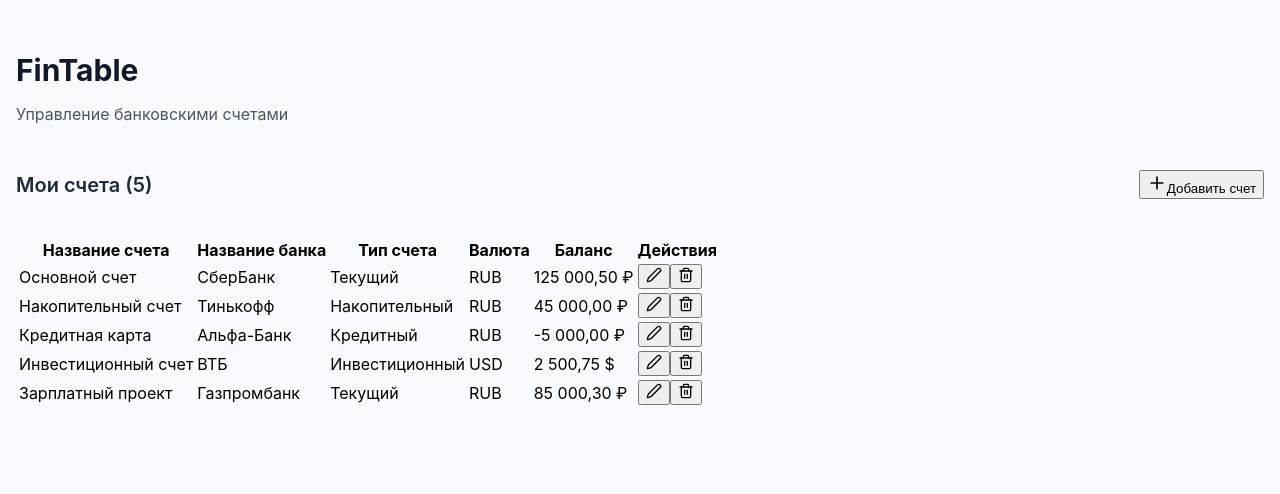
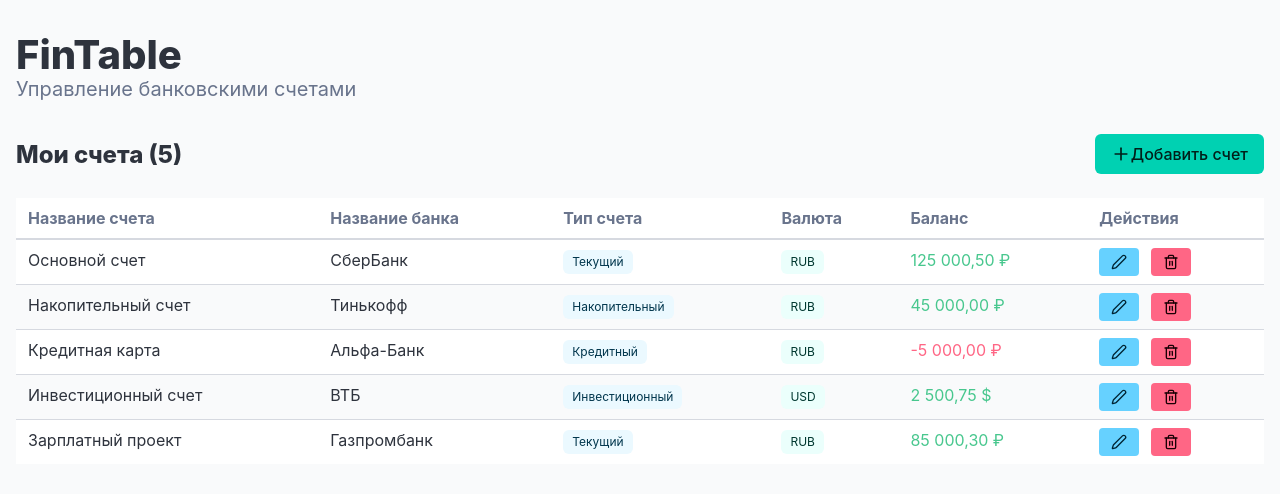
Before and after one commit to buharov-alexander/FinTable, a React (Create React App) app: page / in a window 1280 px wide. Shown: the top 494 px of the page. Built offline with nearby package versions, Linux system fonts and the light colour scheme.

Commit message:
update css

```diff
--- a/package.json
+++ b/package.json
@@ -14,6 +14,7 @@
     "@types/node": "^16.18.126",
     "@types/react": "^19.2.14",
     "@types/react-dom": "^19.2.3",
+    "bulma": "^1.0.4",
     "lucide-react": "^0.575.0",
     "react": "^19.2.4",
     "react-dom": "^19.2.4",
--- a/src/App.tsx
+++ b/src/App.tsx
@@ -4,88 +4,9 @@ import { ReactQueryDevtools } from '@tanstack/react-query-devtools';
 import AccountTable from './components/AccountTable';
 import AddAccountForm from './components/AddAccountForm';
 import { useAccounts } from './hooks/useAccounts';
+import 'bulma/css/bulma.min.css';
 
 const queryClient = new QueryClient();
-
-const containerStyle: React.CSSProperties = {
-  minHeight: '100vh',
-  backgroundColor: '#f9fafb',
-  padding: '2rem 1rem',
-};
-
-const contentStyle: React.CSSProperties = {
-  maxWidth: '1280px',
-  margin: '0 auto',
-};
-
-const headerStyle: React.CSSProperties = {
-  marginBottom: '2rem',
-};
-
-const titleStyle: React.CSSProperties = {
-  fontSize: '1.875rem',
-  fontWeight: '700',
-  color: '#111827',
-  marginBottom: '0.5rem',
-};
-
-const subtitleStyle: React.CSSProperties = {
-  color: '#4b5563',
-};
-
-const bodyStyle: React.CSSProperties = {
-  marginTop: '1.5rem',
-};
-
-const accountsHeaderStyle: React.CSSProperties = {
-  display: 'flex',
-  justifyContent: 'space-between',
-  alignItems: 'center',
-  marginBottom: '1.5rem',
-};
-
-const accountsTitleStyle: React.CSSProperties = {
-  fontSize: '1.25rem',
-  fontWeight: '600',
-  color: '#1f2937',
-};
-
-const noAccountsStyle: React.CSSProperties = {
-  backgroundColor: '#ffffff',
-  padding: '2rem',
-  borderRadius: '0.5rem',
-  border: '1px solid #e5e7eb',
-  textAlign: 'center',
-};
-
-const noAccountsTextStyle: React.CSSProperties = {
-  color: '#6b7280',
-  marginBottom: '1rem',
-};
-
-const noAccountsSubtextStyle: React.CSSProperties = {
-  color: '#9ca3af',
-  fontSize: '0.875rem',
-};
-
-const errorContainerStyle: React.CSSProperties = {
-  minHeight: '100vh',
-  backgroundColor: '#f9fafb',
-  display: 'flex',
-  alignItems: 'center',
-  justifyContent: 'center',
-};
-
-const errorStyle: React.CSSProperties = {
-  color: '#dc2626',
-  textAlign: 'center',
-};
-
-const errorTitleStyle: React.CSSProperties = {
-  fontSize: '1.25rem',
-  fontWeight: '600',
-  marginBottom: '0.5rem',
-};
 
 function AppContent() {
   const {
@@ -102,38 +23,44 @@ function AppContent() {
 
   if (error) {
     return (
-      <div style={errorContainerStyle}>
-        <div style={errorStyle}>
-          <h2 style={errorTitleStyle}>Ошибка загрузки данных</h2>
-          <p>Не удалось загрузить информацию о счетах. Попробуйте обновить страницу.</p>
+      <div className="hero is-fullheight is-light">
+        <div className="hero-body">
+          <div className="container has-text-centered">
+            <h2 className="title is-4 has-text-danger">Ошибка загрузки данных</h2>
+            <p className="subtitle">Не удалось загрузить информацию о счетах. Попробуйте обновить страницу.</p>
+          </div>
         </div>
       </div>
     );
   }
 
   return (
-    <div style={containerStyle}>
-      <div style={contentStyle}>
-        <div style={headerStyle}>
-          <h1 style={titleStyle}>FinTable</h1>
-          <p style={subtitleStyle}>Управление банковскими счетами</p>
-        </div>
+    <div className="container is-fluid" style={{ padding: '2rem 1rem' }}>
+      <div className="container" style={{ maxWidth: '1280px', margin: '0 auto' }}>
+        <section className="section" style={{ padding: '0 0 2rem 0' }}>
+          <h1 className="title is-2">FinTable</h1>
+          <p className="subtitle has-text-grey">Управление банковскими счетами</p>
+        </section>
 
-        <div style={bodyStyle}>
-          <div style={accountsHeaderStyle}>
-            <h2 style={accountsTitleStyle}>
+        <section className="section" style={{ padding: '0' }}>
+          <div className="level" style={{ marginBottom: '1.5rem' }}>
+            <div className="level-left">
+              <h2 className="title is-4">
                 Мои счета ({accounts.length})
               </h2>
+            </div>
+            <div className="level-right">
               <AddAccountForm
                 onAddAccount={createAccount}
                 isLoading={isCreating}
               />
             </div>
+          </div>
 
           {accounts.length === 0 && !isLoading ? (
-            <div style={noAccountsStyle}>
-              <p style={noAccountsTextStyle}>У вас пока нет счетов</p>
-              <p style={noAccountsSubtextStyle}>Добавьте первый счет, чтобы начать отслеживать финансы</p>
+            <div className="box has-text-centered">
+              <p className="has-text-grey" style={{ marginBottom: '1rem' }}>У вас пока нет счетов</p>
+              <p className="has-text-grey-light is-size-7">Добавьте первый счет, чтобы начать отслеживать финансы</p>
             </div>
           ) : (
             <AccountTable
@@ -143,7 +70,7 @@ function AppContent() {
               isLoading={isLoading || isUpdating || isDeleting}
             />
           )}
-        </div>
+        </section>
       </div>
     </div>
   );
--- a/src/components/AccountTable.tsx
+++ b/src/components/AccountTable.tsx
@@ -59,7 +59,7 @@ const AccountTable: React.FC<AccountTableProps> = ({
             type="text"
             value={editingData.name || ''}
             onChange={(e) => setEditingData({ ...editingData, name: e.target.value })}
-            className="w-full px-2 py-1 border rounded"
+            className="input is-small"
           />
         ) : (
           row.getValue('name')
@@ -76,7 +76,7 @@ const AccountTable: React.FC<AccountTableProps> = ({
             type="text"
             value={editingData.bank || ''}
             onChange={(e) => setEditingData({ ...editingData, bank: e.target.value })}
-            className="w-full px-2 py-1 border rounded"
+            className="input is-small"
           />
         ) : (
           row.getValue('bank')
@@ -99,7 +99,7 @@ const AccountTable: React.FC<AccountTableProps> = ({
           <select
             value={editingData.type || ''}
             onChange={(e) => setEditingData({ ...editingData, type: e.target.value as Account['type'] })}
-            className="w-full px-2 py-1 border rounded"
+            className="select is-small"
           >
             <option value="checking">Текущий</option>
             <option value="savings">Накопительный</option>
@@ -107,7 +107,9 @@ const AccountTable: React.FC<AccountTableProps> = ({
             <option value="investment">Инвестиционный</option>
           </select>
         ) : (
-          typeLabels[row.original.type as keyof typeof typeLabels]
+          <span className="tag is-info is-light">
+            {typeLabels[row.original.type as keyof typeof typeLabels]}
+          </span>
         );
       },
     },
@@ -120,14 +122,16 @@ const AccountTable: React.FC<AccountTableProps> = ({
           <select
             value={editingData.currency || ''}
             onChange={(e) => setEditingData({ ...editingData, currency: e.target.value })}
-            className="w-full px-2 py-1 border rounded"
+            className="select is-small"
           >
             <option value="RUB">RUB</option>
             <option value="USD">USD</option>
             <option value="EUR">EUR</option>
           </select>
         ) : (
-          row.getValue('currency')
+          <span className="tag is-primary is-light">
+            {row.getValue('currency')}
+          </span>
         );
       },
     },
@@ -148,10 +152,10 @@ const AccountTable: React.FC<AccountTableProps> = ({
             step="0.01"
             value={editingData.balance || ''}
             onChange={(e) => setEditingData({ ...editingData, balance: parseFloat(e.target.value) || 0 })}
-            className="w-full px-2 py-1 border rounded"
+            className="input is-small"
           />
         ) : (
-          <span className={balance < 0 ? 'text-red-600' : 'text-green-600'}>
+          <span className={balance < 0 ? 'has-text-danger' : 'has-text-success'}>
             {formattedBalance}
           </span>
         );
@@ -164,19 +168,19 @@ const AccountTable: React.FC<AccountTableProps> = ({
         const isEditing = editingId === row.original.id;
 
         return (
-          <div className="flex space-x-2">
+          <div className="buttons are-small">
             {isEditing ? (
               <>
                 <button
                   onClick={handleSave}
-                  className="p-1 text-green-600 hover:bg-green-50 rounded"
+                  className="button is-success is-small"
                   title="Сохранить"
                 >
                   <Save size={16} />
                 </button>
                 <button
                   onClick={handleCancel}
-                  className="p-1 text-gray-600 hover:bg-gray-50 rounded"
+                  className="button is-light is-small"
                   title="Отмена"
                 >
                   <X size={16} />
@@ -186,14 +190,14 @@ const AccountTable: React.FC<AccountTableProps> = ({
               <>
                 <button
                   onClick={() => handleEdit(row.original)}
-                  className="p-1 text-blue-600 hover:bg-blue-50 rounded"
+                  className="button is-info is-small"
                   title="Редактировать"
                 >
                   <Edit2 size={16} />
                 </button>
                 <button
                   onClick={() => handleDelete(row.original.id)}
-                  className="p-1 text-red-600 hover:bg-red-50 rounded"
+                  className="button is-danger is-small"
                   title="Удалить"
                 >
                   <Trash2 size={16} />
@@ -214,23 +218,21 @@ const AccountTable: React.FC<AccountTableProps> = ({
 
   if (isLoading) {
     return (
-      <div className="flex justify-center items-center h-64">
-        <div className="text-gray-500">Загрузка...</div>
+      <div className="has-text-centered py-6">
+        <div className="loader"></div>
+        <p className="has-text-grey mt-4">Загрузка...</p>
       </div>
     );
   }
 
   return (
-    <div className="overflow-x-auto">
-      <table className="min-w-full bg-white border border-gray-200 rounded-lg">
-        <thead className="bg-gray-50">
+    <div className="table-container">
+      <table className="table is-fullwidth is-striped is-hoverable">
+        <thead>
           {table.getHeaderGroups().map((headerGroup) => (
             <tr key={headerGroup.id}>
               {headerGroup.headers.map((header) => (
-                <th
-                  key={header.id}
-                  className="px-6 py-3 text-left text-xs font-medium text-gray-500 uppercase tracking-wider border-b"
-                >
+                <th key={header.id} className="has-text-grey">
                   {header.isPlaceholder
                     ? null
                     : flexRender(
@@ -242,14 +244,11 @@ const AccountTable: React.FC<AccountTableProps> = ({
             </tr>
           ))}
         </thead>
-        <tbody className="bg-white divide-y divide-gray-200">
+        <tbody>
           {table.getRowModel().rows.map((row) => (
-            <tr key={row.id} className="hover:bg-gray-50">
+            <tr key={row.id}>
               {row.getVisibleCells().map((cell) => (
-                <td
-                  key={cell.id}
-                  className="px-6 py-4 whitespace-nowrap text-sm text-gray-900"
-                >
+                <td key={cell.id}>
                   {flexRender(cell.column.columnDef.cell, cell.getContext())}
                 </td>
               ))}
--- a/src/components/AddAccountForm.tsx
+++ b/src/components/AddAccountForm.tsx
@@ -44,7 +44,7 @@ const AddAccountForm: React.FC<AddAccountFormProps> = ({ onAddAccount, isLoading
     return (
       <button
         onClick={() => setIsOpen(true)}
-        className="flex items-center space-x-2 px-4 py-2 bg-blue-600 text-white rounded-lg hover:bg-blue-700 transition-colors"
+        className="button is-primary"
       >
         <Plus size={20} />
         <span>Добавить счет</span>
@@ -53,49 +53,53 @@ const AddAccountForm: React.FC<AddAccountFormProps> = ({ onAddAccount, isLoading
   }
 
   return (
-    <div className="bg-white p-6 rounded-lg border border-gray-200 shadow-sm">
-      <h3 className="text-lg font-semibold mb-4">Добавить новый счет</h3>
-      <form onSubmit={handleSubmit} className="space-y-4">
-        <div className="grid grid-cols-1 md:grid-cols-2 gap-4">
-          <div>
-            <label className="block text-sm font-medium text-gray-700 mb-1">
-              Название счета
-            </label>
+    <div className="box">
+      <h3 className="title is-5">Добавить новый счет</h3>
+      <form onSubmit={handleSubmit}>
+        <div className="columns is-multiline">
+          <div className="column is-half">
+            <div className="field">
+              <label className="label">Название счета</label>
+              <div className="control">
                 <input
                   type="text"
                   name="name"
                   value={formData.name}
                   onChange={handleChange}
                   required
-              className="w-full px-3 py-2 border border-gray-300 rounded-md focus:outline-none focus:ring-2 focus:ring-blue-500"
+                  className="input"
                   placeholder="Например: Основной счет"
                 />
               </div>
+            </div>
+          </div>
 
-          <div>
-            <label className="block text-sm font-medium text-gray-700 mb-1">
-              Название банка
-            </label>
+          <div className="column is-half">
+            <div className="field">
+              <label className="label">Название банка</label>
+              <div className="control">
                 <input
                   type="text"
                   name="bank"
                   value={formData.bank}
                   onChange={handleChange}
                   required
-              className="w-full px-3 py-2 border border-gray-300 rounded-md focus:outline-none focus:ring-2 focus:ring-blue-500"
+                  className="input"
                   placeholder="Например: СберБанк"
                 />
               </div>
+            </div>
+          </div>
 
-          <div>
-            <label className="block text-sm font-medium text-gray-700 mb-1">
-              Тип счета
-            </label>
+          <div className="column is-half">
+            <div className="field">
+              <label className="label">Тип счета</label>
+              <div className="control">
+                <div className="select is-fullwidth">
                   <select
                     name="type"
                     value={formData.type}
                     onChange={handleChange}
-              className="w-full px-3 py-2 border border-gray-300 rounded-md focus:outline-none focus:ring-2 focus:ring-blue-500"
                   >
                     <option value="checking">Текущий</option>
                     <option value="savings">Накопительный</option>
@@ -103,54 +107,66 @@ const AddAccountForm: React.FC<AddAccountFormProps> = ({ onAddAccount, isLoading
                     <option value="investment">Инвестиционный</option>
                   </select>
                 </div>
+              </div>
+            </div>
+          </div>
 
-          <div>
-            <label className="block text-sm font-medium text-gray-700 mb-1">
-              Валюта
-            </label>
+          <div className="column is-half">
+            <div className="field">
+              <label className="label">Валюта</label>
+              <div className="control">
+                <div className="select is-fullwidth">
                   <select
                     name="currency"
                     value={formData.currency}
                     onChange={handleChange}
-              className="w-full px-3 py-2 border border-gray-300 rounded-md focus:outline-none focus:ring-2 focus:ring-blue-500"
                   >
                     <option value="RUB">RUB</option>
                     <option value="USD">USD</option>
                     <option value="EUR">EUR</option>
                   </select>
                 </div>
+              </div>
+            </div>
+          </div>
 
-          <div>
-            <label className="block text-sm font-medium text-gray-700 mb-1">
-              Баланс
-            </label>
+          <div className="column is-half">
+            <div className="field">
+              <label className="label">Баланс</label>
+              <div className="control">
                 <input
                   type="number"
                   name="balance"
                   value={formData.balance}
                   onChange={handleChange}
                   step="0.01"
-              className="w-full px-3 py-2 border border-gray-300 rounded-md focus:outline-none focus:ring-2 focus:ring-blue-500"
+                  className="input"
                   placeholder="0.00"
                 />
               </div>
             </div>
+          </div>
+        </div>
 
-        <div className="flex space-x-3">
+        <div className="field is-grouped">
+          <div className="control">
             <button
               type="submit"
               disabled={isLoading}
-            className="px-4 py-2 bg-blue-600 text-white rounded-md hover:bg-blue-700 disabled:opacity-50 disabled:cursor-not-allowed transition-colors"
+              className="button is-primary"
             >
               {isLoading ? 'Сохранение...' : 'Добавить'}
             </button>
+          </div>
+          <div className="control">
             <button
               type="button"
               onClick={() => setIsOpen(false)}
-            className="px-4 py-2 bg-gray-200 text-gray-800 rounded-md hover:bg-gray-300 transition-colors"
+              className="button is-light"
             >
               Отмена
             </button>
+          </div>
         </div>
       </form>
     </div>
```
Also changed, not shown: 1 other file (tests, documents, lock files or other folders). Lines whose indentation alone changed are shown as unchanged.
